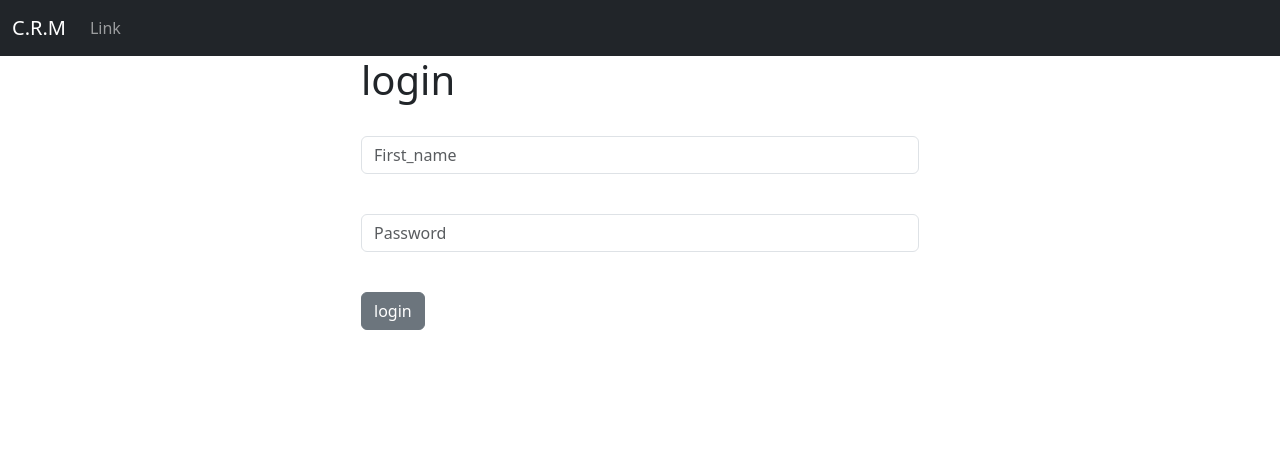
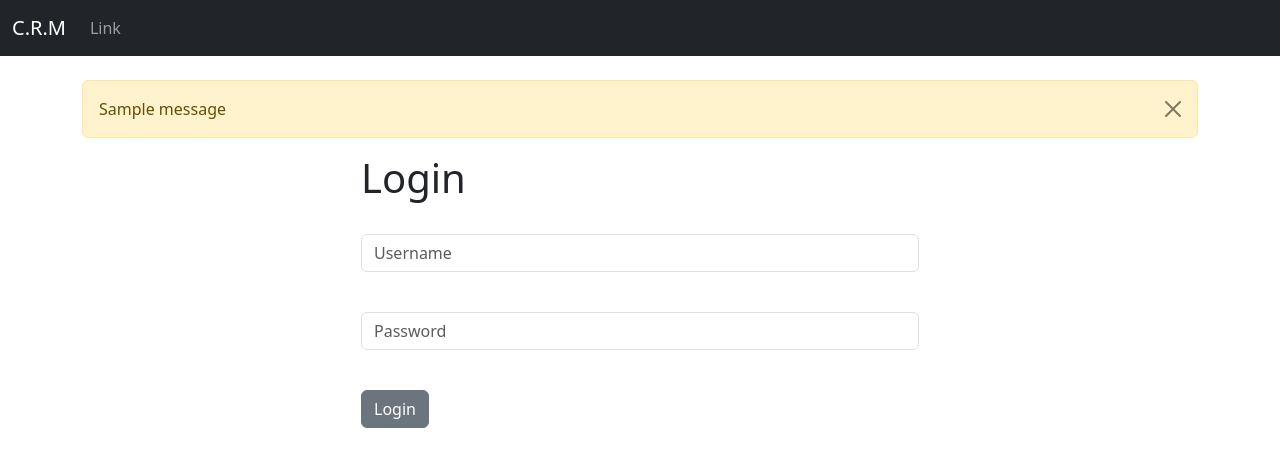
Before and after one commit to Kariuki11/Customer-Relationship-Management-app, a Django app: page / in a window 1280 px wide. Shown: the top 467 px of the page. Run offline with Django 5.2, Linux system fonts and the light colour scheme; one stand-in notice (Sample message) is shown.

Commit message:
"Updated templates and views for login functionality"

```diff
--- a/crm/website/templates/website/base.html
+++ b/crm/website/templates/website/base.html
@@ -9,6 +9,15 @@
   <body>
     {% include 'website/navbar.html' %}
     <div class="container">
+      <br/>
+      {% if messages %}
+        {% for message in messages %}
+        <div class="alert alert-warning alert-dismissible fade show" role="alert">
+          {{ message }}
+          <button type="button" class="btn-close" data-bs-dismiss="alert" aria-label="Close"></button>
+        </div>
+        {% endfor %}
+      {% endif %}
         {% block content %}
         {% endblock %}
     </div>
--- a/crm/website/templates/website/home.html
+++ b/crm/website/templates/website/home.html
@@ -3,6 +3,49 @@
 {% block content %}
 
 <div class="col-md-6 offset-md-3">
+
+{% if user.is_authenticated %}
+
+    <h1>Hello World</h1>
+
+{% else %}
+
+<h1>Login</h1>
+<br/>
+
+<form method="post" action="{% url 'home' %}">
+    {% csrf_token %}
+    <div class="mb-3">
+        <input type="text" class="form-control" name="username" placeholder="Username" required>
+    </div>
+    <br/>
+    <div class="mb-3">
+        <input type="password" class="form-control" name="password" placeholder="Password" required>
+    </div>
+    <br/>
+    <button type="submit" class="btn btn-secondary">Login</button>
+</form>
+
+</div>
+
+{% endif %}
+
+{% endblock %}
+
+
+
+
+{% comment %} {% extends 'website/base.html' %}
+
+{% block content %}
+
+<div class="col-md-6 offset-md-3">
+
+{% if user.is_authenticated %}
+
+    <h1>Hello World</h1>
+
+{% else %}
 
 <h1>login</h1>
 <br/>
@@ -11,7 +54,7 @@
     {% csrf_token %}
     <form>
         <div class="mb-3">
-          <input type="text" class="form-control" name="first_name" placeholder="First_name" required>
+          <input type="text" class="form-control" name="username" placeholder="Username" required>
 
         </div></br>
         <div class="mb-3">
@@ -22,4 +65,6 @@
       </form>
 </div>
 
-{% endblock %}
+{% endif %}
+
+{% endblock %} {% endcomment %}
--- a/crm/website/views.py
+++ b/crm/website/views.py
@@ -1,12 +1,27 @@
-from django.shortcuts import render
+from django.shortcuts import render, redirect
 from django.contrib.auth import authenticate, login, logout
 from django.contrib import messages
 
 def home(request):
+    # Check to see if logging in
+    if request.method == 'POST':
+        username = request.POST['username']
+        password = request.POST['password']
+        # Authenticate the user
+        user = authenticate(request, username=username, password=password)
+        if user is not None:
+            login(request, user)
+            messages.success(request, 'You have successfully logged in')
+            return redirect(request, 'website/home.html', {})
+        else:
+            messages.success(request, "There Was An Error Logging In, Please Try Again")
+            return redirect('home')
+    else:
+        return render(request, 'website/home.html')
+
     return render(request, 'website/home.html', {})
 
-def login_user(request):
-    pass
+
 
 def logout_user(request):
     pass
```
Also changed, not shown: crm/db.sqlite3.
